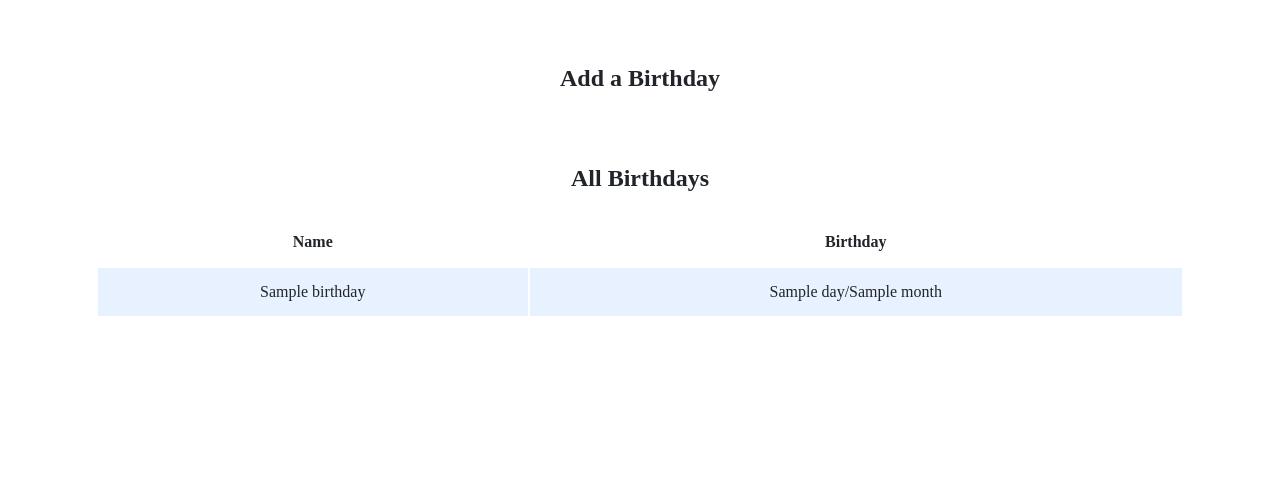
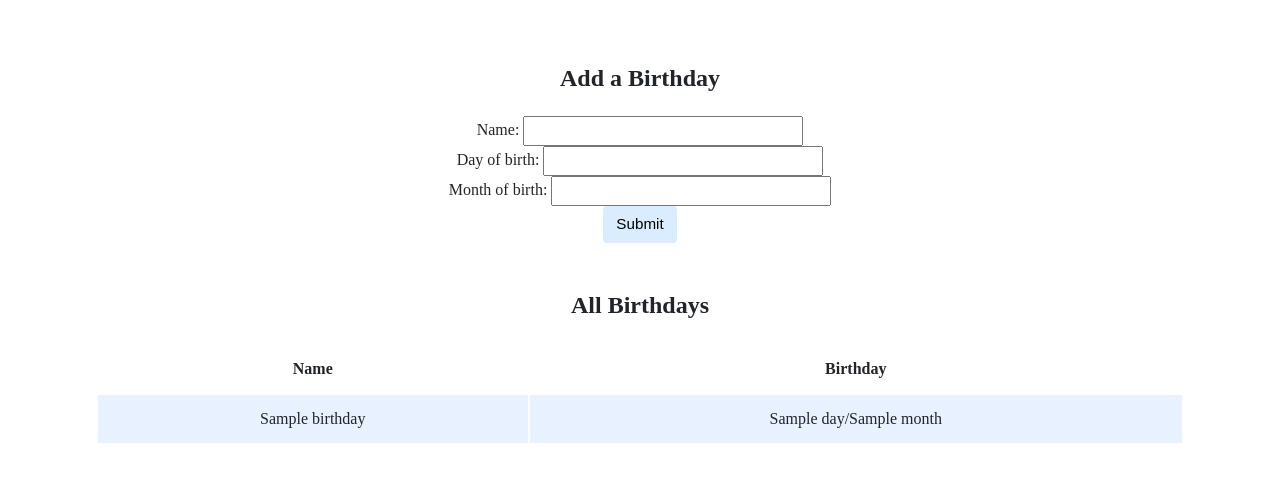
Before and after one commit to daniel-sebastian-buhaianu/cs50-birthdays, a Flask app: template templates/index.html in a window 1280 px wide. Shown: the part 200-682 px from the top of the page. Run offline with Flask 3, Linux system fonts and the light colour scheme; the template is opened without the code that fills it: most values are stand-ins (such as "Sample title", 1, 10 or a date in 2020); some libraries are stand-ins or nearby versions.

Commit message:
created form and enabled inserting new users into db

```diff
--- a/app.py
+++ b/app.py
@@ -11,6 +11,7 @@ app.config["TEMPLATES_AUTO_RELOAD"] = True
 
 # Configure CS50 Library to use SQLite database
 db = SQL("sqlite:///birthdays.db")
+
 
 
 @app.after_request
@@ -27,6 +28,12 @@ def index():
     if request.method == "POST":
 
         # TODO: Add the user's entry into the database
+        id = int(request.form.get("id")) + 1
+        name = request.form.get("name")
+        birth_day = request.form.get("birth_day")
+        birth_month = request.form.get("birth_month")
+
+        db.execute("INSERT INTO birthdays (id, name, month, day) VALUES(?, ?, ?, ?)", id, name, birth_month, birth_day)
 
         return redirect("/")
 
@@ -34,5 +41,6 @@ def index():
 
         # TODO: Display the entries in the database on index.html
         birthdays = db.execute("SELECT * FROM birthdays")
+        id = len(birthdays)
 
-        return render_template("index.html", birthdays=birthdays)
+        return render_template("index.html", birthdays=birthdays, id=id)
--- a/templates/index.html
+++ b/templates/index.html
@@ -7,14 +7,24 @@
         <title>Birthdays</title>
     </head>
     <body>
+        {% block body %}
         <div class="header">
             <h1>Birthdays</h1>
         </div>
         <div class="container">
             <div class="section">
-
                 <h2>Add a Birthday</h2>
                 <!-- TODO: Create a form for users to submit a name, a month, and a day -->
+                <form action="/" method="post">
+                    <input id="id" name="id" hidden value="{{ id }}">
+                    <label for="name">Name:</label>
+                    <input type="text" id="name" name="name"><br>
+                    <label for="birth_day">Day of birth:</label>
+                    <input type="number" id="birth_day" name="birth_day" min="1" max="31"><br>
+                    <label for="birth_month">Month of birth:</label>
+                    <input type="number" name="birth_month" id="birth_month" min="1" max="12"><br>
+                    <input type="submit" value="Submit">
+                </form>
             </div>
 
             <div class="section">
@@ -29,17 +39,16 @@
                     </thead>
                     <tbody>
                         <!-- TODO: Loop through the database entries to display them in this table -->
-                        {% block body %}
                             {% for birthday in birthdays %}
                                 <tr>
                                     <td>{{ birthday["name"] }}</td>
                                     <td>{{ birthday["day"] }}/{{ birthday["month"] }}</td>
                                 </tr>
                             {% endfor %}
-                        {% endblock %}
                     </tbody>
                 </table>
             </div>
         </div>
+        {% endblock %}
     </body>
 </html>
```
